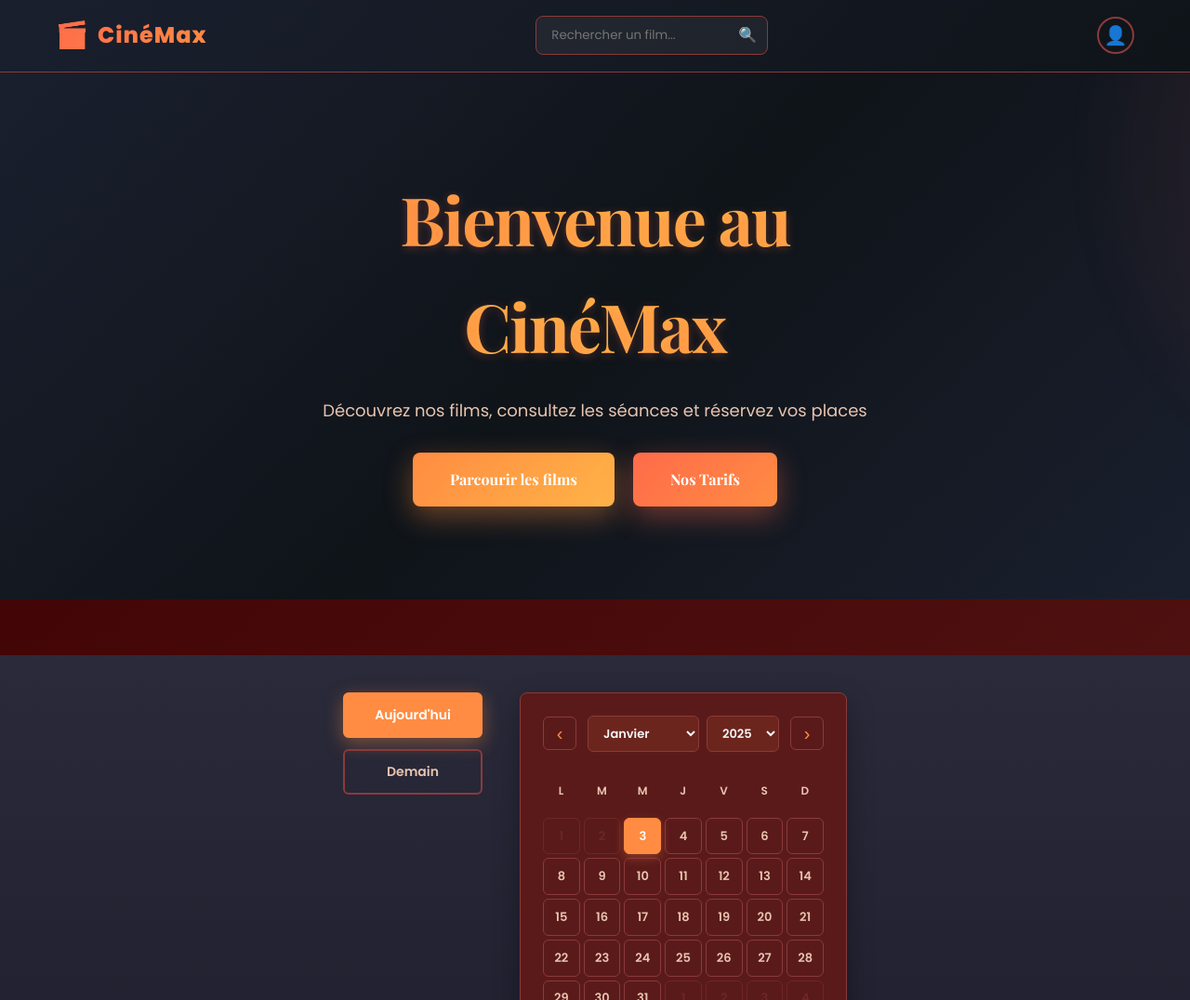
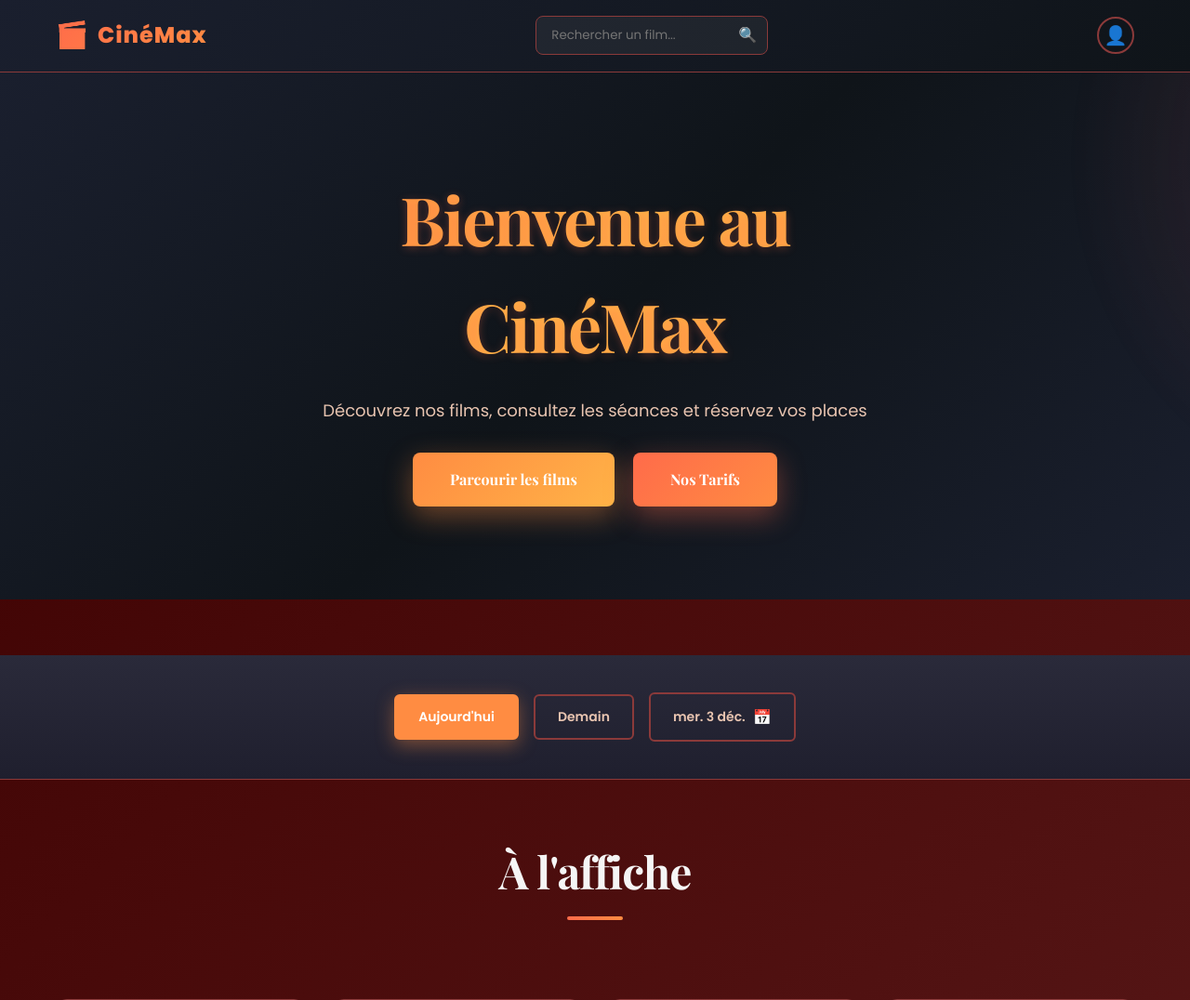
Before and after one commit to Synthia0401/informatique, a Flask app: page / in a window 1280 px wide. Shown: the top 1076 px of the page at 93% size. Run offline with Flask 3, Linux system fonts and the light colour scheme; grey boxes are pictures that could not be loaded.

Commit message:
modif date

```diff
--- a/frontend/static/style.css
+++ b/frontend/static/style.css
@@ -388,15 +388,10 @@
 
 .date-picker-wrapper {
     display: flex;
-    gap: 40px;
-    align-items: flex-start;
+    gap: 16px;
+    align-items: center;
     justify-content: center;
-}
-
-.date-quick-select {
-    display: flex;
-    flex-direction: column;
-    gap: 12px;
+    flex-wrap: wrap;
 }
 
 .quick-btn {
@@ -411,7 +406,7 @@
     font-size: 14px;
     transition: all 0.3s ease;
     white-space: nowrap;
-    min-width: 150px;
+    min-width: auto;
 }
 
 .quick-btn:hover {
@@ -425,6 +420,67 @@
     border-color: var(--secondary-color);
     color: white;
     box-shadow: 0 6px 20px rgba(255, 140, 66, 0.4);
+}
+
+.calendar-trigger-btn {
+    padding: 12px 24px;
+    background: transparent;
+    border: 2px solid var(--border-color);
+    color: var(--text-secondary);
+    border-radius: 6px;
+    cursor: pointer;
+    font-family: 'Poppins', sans-serif;
+    font-weight: 600;
+    font-size: 14px;
+    transition: all 0.3s ease;
+    white-space: nowrap;
+    display: flex;
+    align-items: center;
+    gap: 8px;
+}
+
+.calendar-trigger-btn:hover {
+    border-color: var(--secondary-color);
+    background: rgba(255, 140, 66, 0.1);
+    color: var(--text-primary);
+}
+
+.calendar-icon {
+    font-size: 16px;
+}
+
+/* Calendar Modal */
+.calendar-modal {
+    position: fixed;
+    inset: 0;
+    z-index: 200;
+    display: flex;
+    align-items: center;
+    justify-content: center;
+    animation: fadeIn 0.3s ease;
+}
+
+.calendar-modal.hidden {
+    display: none;
+}
+
+.calendar-modal-backdrop {
+    position: absolute;
+    inset: 0;
+    background: rgba(0, 0, 0, 0.7);
+    backdrop-filter: blur(4px);
+}
+
+.calendar-modal-content {
+    position: relative;
+    background: var(--card-bg);
+    border-radius: 12px;
+    padding: 24px;
+    max-width: 360px;
+    width: 90%;
+    box-shadow: var(--shadow);
+    border: 1px solid var(--border-color);
+    animation: slideUp 0.3s ease;
 }
 
 .date-calendar {
--- a/frontend/templates/index.html
+++ b/frontend/templates/index.html
@@ -59,11 +59,20 @@
         <section class="date-selection-section">
             <div class="container">
                 <div class="date-picker-wrapper">
-                    <div class="date-quick-select">
-                        <button class="quick-btn active" data-days="0">Aujourd'hui</button>
-                        <button class="quick-btn" data-days="1">Demain</button>
+                    <button class="quick-btn active" id="today-btn" data-days="0">Aujourd'hui</button>
+                    <button class="quick-btn" id="tomorrow-btn" data-days="1">Demain</button>
+                    <button class="calendar-trigger-btn" id="calendar-trigger-btn">
+                        <span id="selected-date-display">Aujourd'hui</span>
+                        <span class="calendar-icon">📅</span>
+                    </button>
                 </div>
-                    <div class="date-calendar">
+            </div>
+        </section>
+
+        <!-- Calendar Popup Modal -->
+        <div id="calendar-modal" class="calendar-modal hidden">
+            <div class="calendar-modal-backdrop"></div>
+            <div class="calendar-modal-content">
                 <div class="calendar-header">
                     <button class="calendar-nav-btn" id="calendar-prev-month">‹</button>
                     <div class="calendar-month-year">
@@ -97,8 +106,6 @@
                 <div class="calendar-days" id="calendar-days-container"></div>
             </div>
         </div>
-            </div>
-        </section>
 
         <!-- Movies Section -->
         <section id="movies" class="movies-section">
```
Also changed, not shown: frontend/static/app.js (+41 -1 lines). Lines whose indentation alone changed are shown as unchanged.
